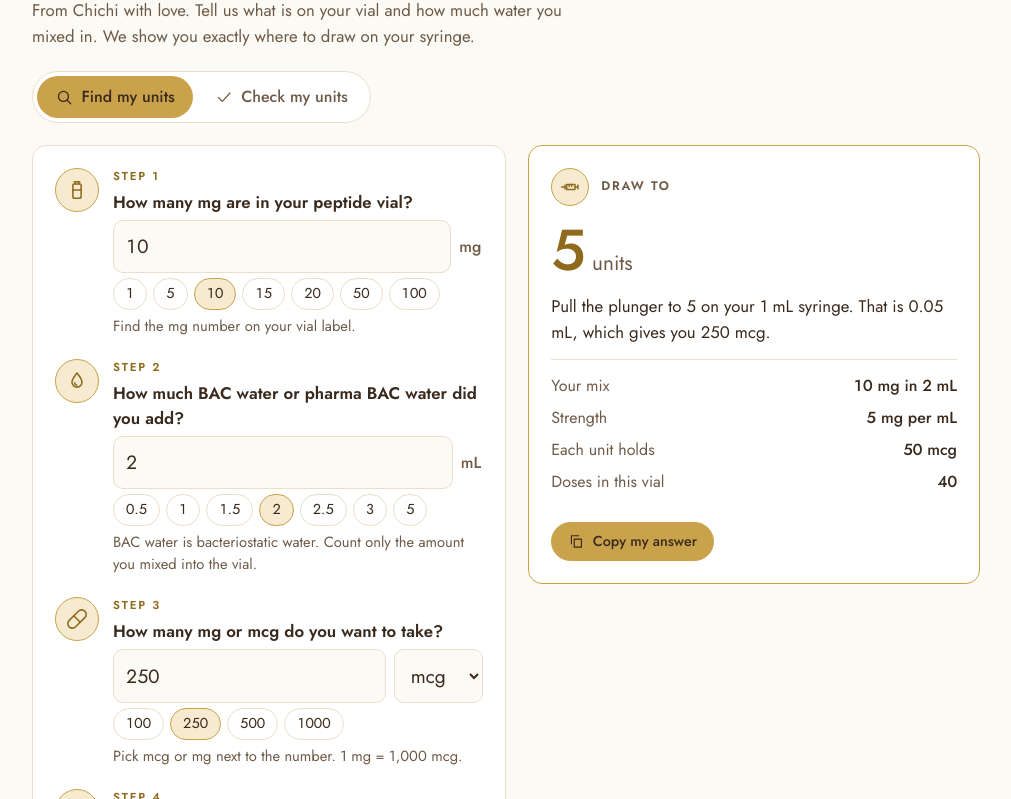
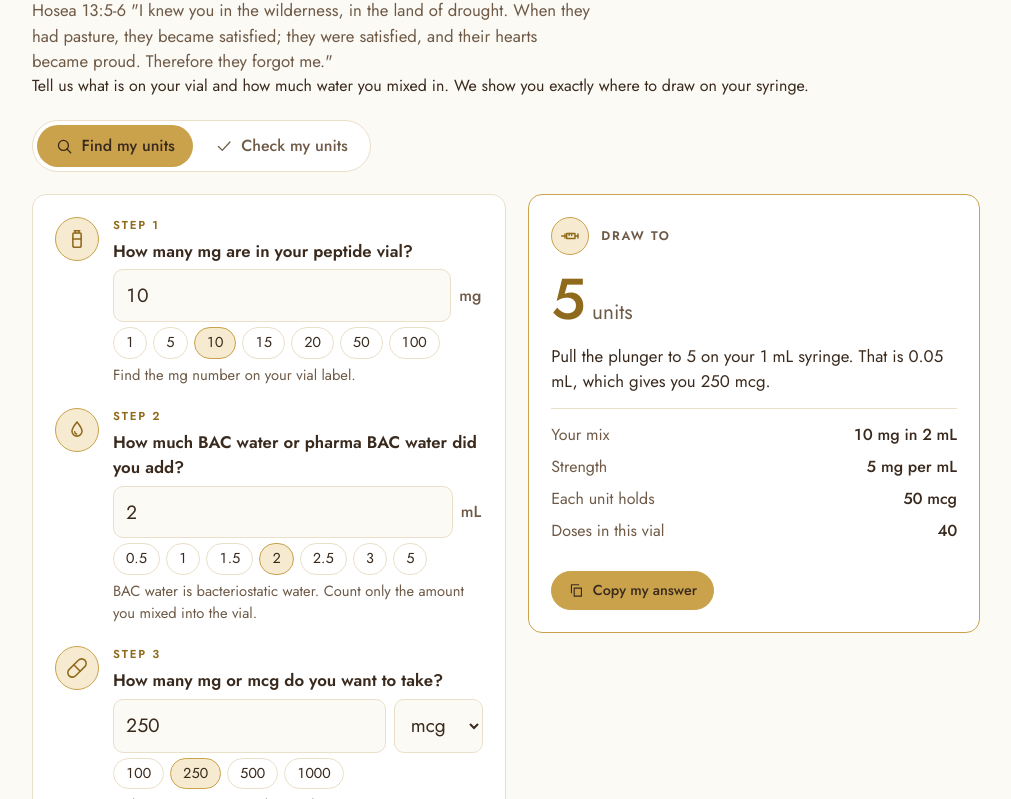
Before and after one commit to dcmarketing-bit/chichipepcalculator, a plain HTML site: page index.html in a window 1280 px wide. Shown: the part 156-955 px from the top of the page, without its empty margins (134-1145 px from the left). Drawn offline with nearby package versions, Linux system fonts and the light colour scheme.

Commit message:
Update index.html

```diff
--- a/index.html
+++ b/index.html
@@ -200,7 +200,8 @@ input[type="number"]:focus, select:focus { box-shadow: 0 0 0 3px rgba(201, 162,
 <main class="gutter">
   <section class="hero">
     <h1>TBT Peptide Calculator</h1>
-    <p>From Chichi with love. Tell us what is on your vial and how much water you mixed in. We show you exactly where to draw on your syringe.</p>
+    <p>Hosea 13:5-6 "I knew you in the wilderness, in the land of drought. When they had pasture, they became satisfied; they were satisfied, and their hearts became proud. Therefore they forgot me."</p>
+      <p></p>Tell us what is on your vial and how much water you mixed in. We show you exactly where to draw on your syringe.</p>
   </section>
 
   <div class="tabs" role="tablist" aria-label="What do you want to do?">
```
